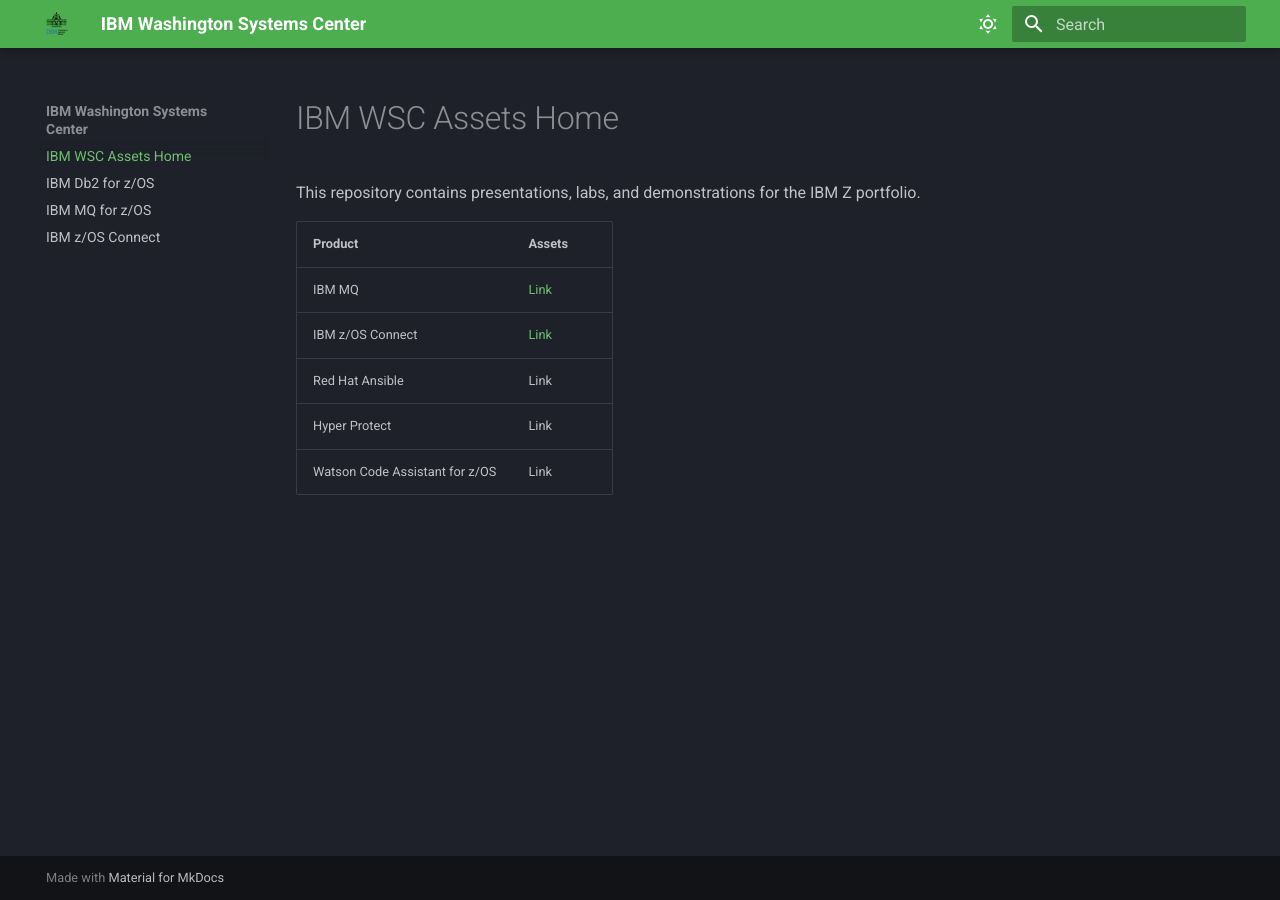
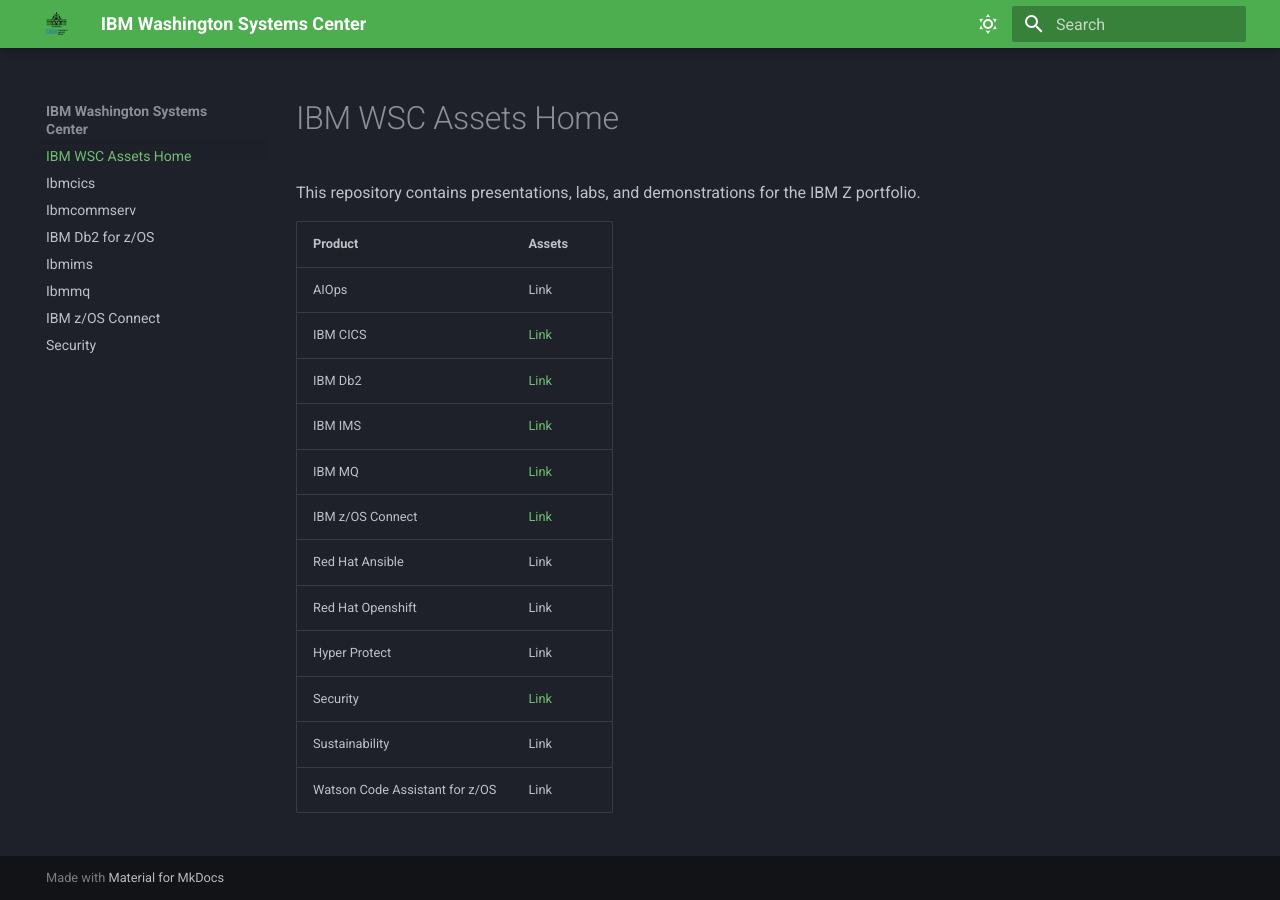
Before and after one commit to dorothyaquincy/ibm-wsc, an MkDocs documentation site: the page built from docs/index.md, in a window 1280 px wide. Built offline with MkDocs 1.6.1 and Material for MkDocs 9.7.7, drawn with Linux system fonts in a browser that asks for light colours.

Commit message:
new pages

```diff
--- a/docs/ibmmq.md
+++ b/docs/ibmmq.md
@@ -1,5 +1,3 @@
-# IBM MQ for z/OS
-
 This repository contains presentations, labs, and demonstrations for the IBM Z portfolio.
 
 | Product    | Assets |
--- a/docs/index.md
+++ b/docs/index.md
@@ -4,8 +4,15 @@
 
 | Product    | Assets |
 | -------- | ------- |
+| AIOps | Link |
+| IBM CICS | [Link](ibmcics.md)    |
+| IBM Db2  | [Link](ibmdb2.md)    |
+| IBM IMS  | [Link](ibmims.md)    |
 | IBM MQ  | [Link](ibmmq.md)    |
 | IBM z/OS Connect | [Link](ibmzosconnect.md)     |
 | Red Hat Ansible    | Link    |
+| Red Hat Openshift | Link |
 | Hyper Protect | Link |
+| Security | [Link](security.md) |
+| Sustainability | Link |
 | Watson Code Assistant for z/OS | Link |
--- a/mkdocs.yml
+++ b/mkdocs.yml
@@ -1,5 +1,5 @@
 site_name: IBM Washington Systems Center
-site_url: https://dorothyaquincy.github.io/pagetest.github.io/
+site_url: ""
 theme:
   name: material
   logo: assets/wsc_logo.png
```
Also changed, not shown: docs/ibmcics.md (added), docs/ibmcommserv.md (added), docs/ibmims.md (added), docs/security.md (added).
